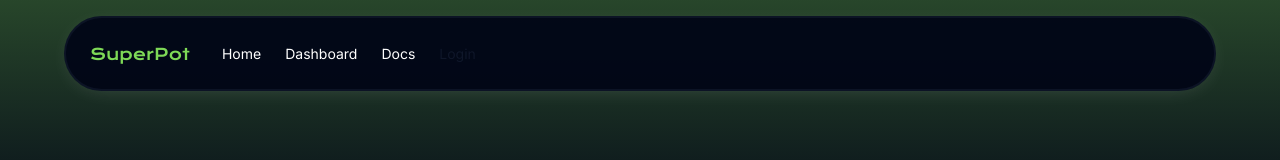
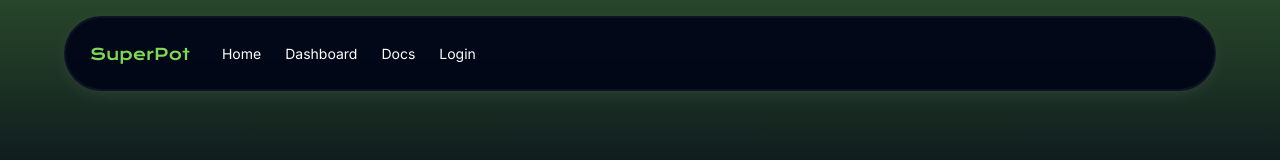
Before and after one commit to aritako/superpot, a Next.js app: page / in a window 1280 px wide. Shown: the top 160 px of the page. Built offline with nearby package versions, Linux system fonts and the light colour scheme.

Commit message:
fix: modify login button

```diff
--- a/components/AuthButton.tsx
+++ b/components/AuthButton.tsx
@@ -2,11 +2,10 @@ import { signOut } from "next-auth/react";
 
 export default function AuthButton({ hasLogin }: { hasLogin: boolean }) {
   const navBarFont =
-    "text-sm flex items-center rounded-full px-3 text-slate-900 hover:bg-green-200 hover:text-slate-900 transition duration-300 ease-in-out";
+    "h-[36px] text-sm flex items-center rounded-full px-3 text-white hover:bg-slate-800 transition duration-300 ease-in-out";
 
   const handleLogout = async () => {
     if (confirm("Are you sure you want to logout?")) {
-      sessionStorage.removeItem("uid");
       await signOut();
     }
   };
```
